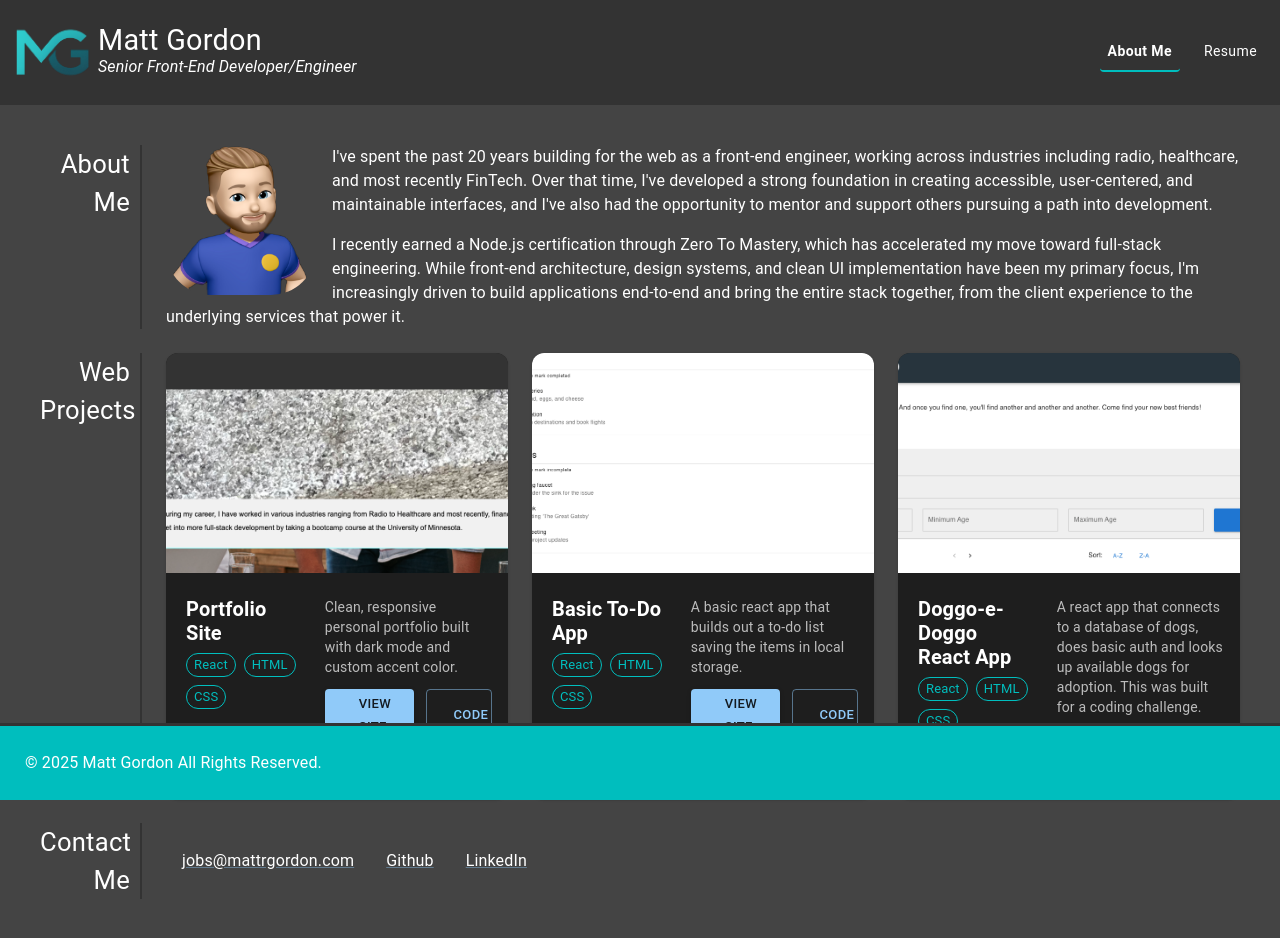
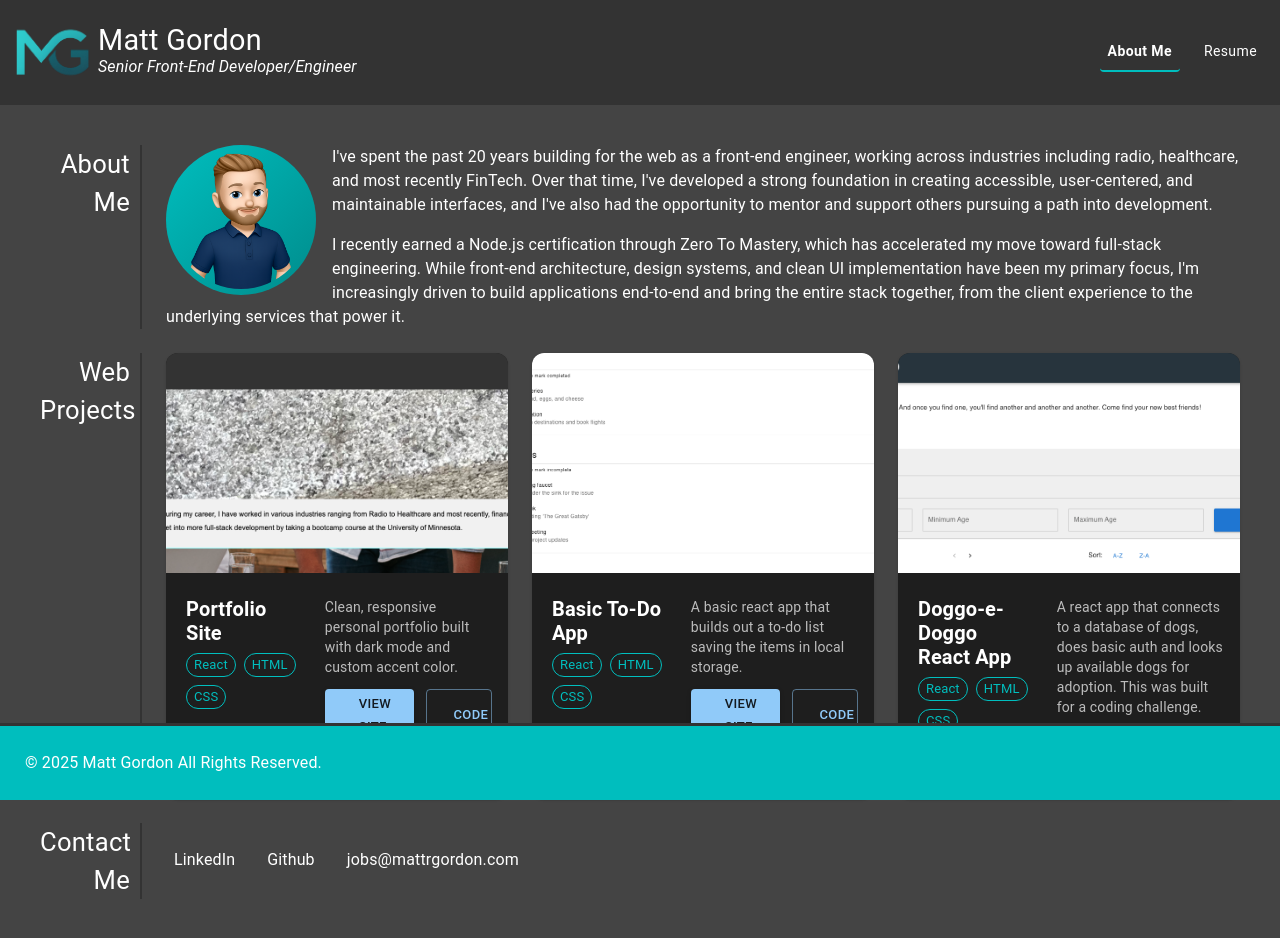
Before and after one commit to mgordon82/professional-portfolio, a React (Create React App) app: page / in a window 1280 px wide. Shown: the top 938 px of the page. Built offline with nearby package versions, Linux system fonts and the light colour scheme; some icons are missing.

Commit message:
updated avatar

```diff
--- a/src/pages/Main.js
+++ b/src/pages/Main.js
@@ -31,7 +31,10 @@ const Main = () => {
               float: 'left',
               marginRight: 2,
               marginBottom: 1,
-              borderRadius: '30%'
+              padding: 0.5,
+              border: '2px solid transparent',
+              background: `linear-gradient(135deg, #00bebe, #008c8c) border-box`,
+              borderRadius: '50%'
             }}
           />
           <Typography mb={2}>
@@ -93,30 +96,97 @@ const Main = () => {
         </Grid>
       </Section>
       <Section title='Contact Me'>
-        <List component='nav' sx={{ display: 'flex' }}>
-          <ListItem>
-            <Link sx={{ color: '#fff' }} href='mailto:jobs@mattrgordon.com'>
-              jobs@mattrgordon.com
+        <List
+          component='nav'
+          sx={{
+            display: 'flex',
+            gap: 2,
+            alignItems: 'center',
+            p: 0,
+            m: 0
+          }}
+        >
+          <ListItem disableGutters disablePadding>
+            <Link
+              href='https://linkedin/in/mgordon82'
+              target='_blank'
+              rel='noreferrer'
+              sx={{
+                color: '#fff',
+                textDecoration: 'none',
+                textTransform: 'none',
+                fontWeight: 400,
+                borderBottom: '2px solid transparent',
+                transition: 'all .2s ease',
+                px: 1,
+                py: 0.5,
+                '&:hover': {
+                  borderBottom: '2px solid #00bebe',
+                  color: '#00bebe'
+                },
+                '&:focus-visible': {
+                  outline: '2px solid #00bebe',
+                  outlineOffset: '3px',
+                  borderRadius: '2px'
+                }
+              }}
+            >
+              LinkedIn
             </Link>
           </ListItem>
-          <ListItem>
+          <ListItem disableGutters disablePadding>
             <Link
-              sx={{ color: '#fff' }}
               href='https://github.com/mgordon82'
               target='_blank'
               rel='noreferrer'
+              sx={{
+                color: '#fff',
+                textDecoration: 'none',
+                textTransform: 'none',
+                fontWeight: 400,
+                borderBottom: '2px solid transparent',
+                transition: 'all .2s ease',
+                px: 1,
+                py: 0.5,
+                '&:hover': {
+                  borderBottom: '2px solid #00bebe',
+                  color: '#00bebe'
+                },
+                '&:focus-visible': {
+                  outline: '2px solid #00bebe',
+                  outlineOffset: '3px',
+                  borderRadius: '2px'
+                }
+              }}
             >
               Github
             </Link>
           </ListItem>
-          <ListItem>
+
+          <ListItem disableGutters disablePadding>
             <Link
-              sx={{ color: '#fff' }}
-              href='https://linkedin/in/mgordon82'
-              target='_blank'
-              rel='noreferrer'
+              href='mailto:jobs@mattrgordon.com'
+              sx={{
+                color: '#fff',
+                textDecoration: 'none',
+                textTransform: 'none',
+                fontWeight: 400,
+                borderBottom: '2px solid transparent',
+                transition: 'all .2s ease',
+                px: 1,
+                py: 0.5,
+                '&:hover': {
+                  borderBottom: '2px solid #00bebe',
+                  color: '#00bebe'
+                },
+                '&:focus-visible': {
+                  outline: '2px solid #00bebe',
+                  outlineOffset: '3px',
+                  borderRadius: '2px'
+                }
+              }}
             >
-              LinkedIn
+              jobs@mattrgordon.com
             </Link>
           </ListItem>
         </List>
```
Also changed, not shown: src/assets/images/avatar-old.png (added), src/assets/images/avatar.png.
